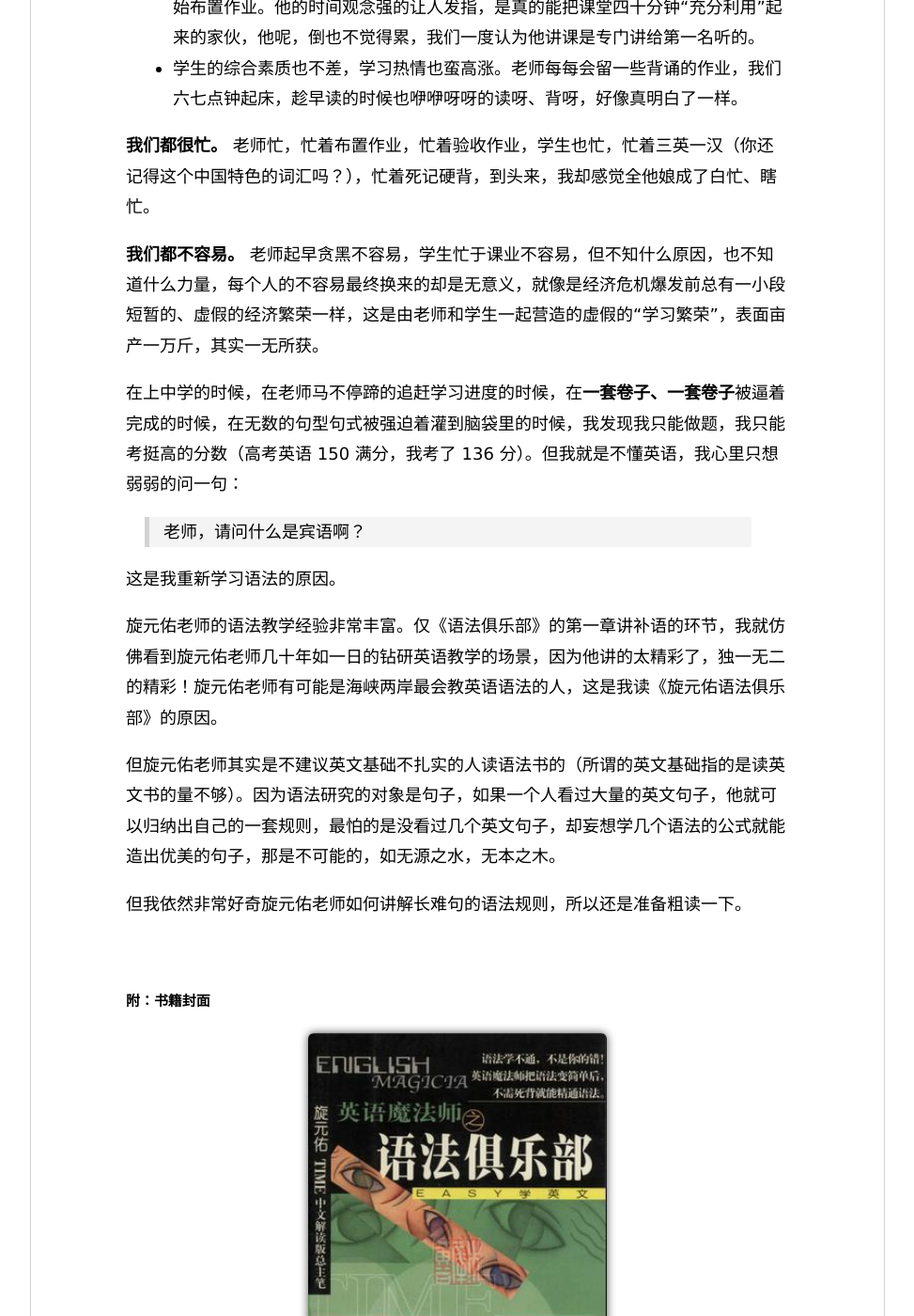
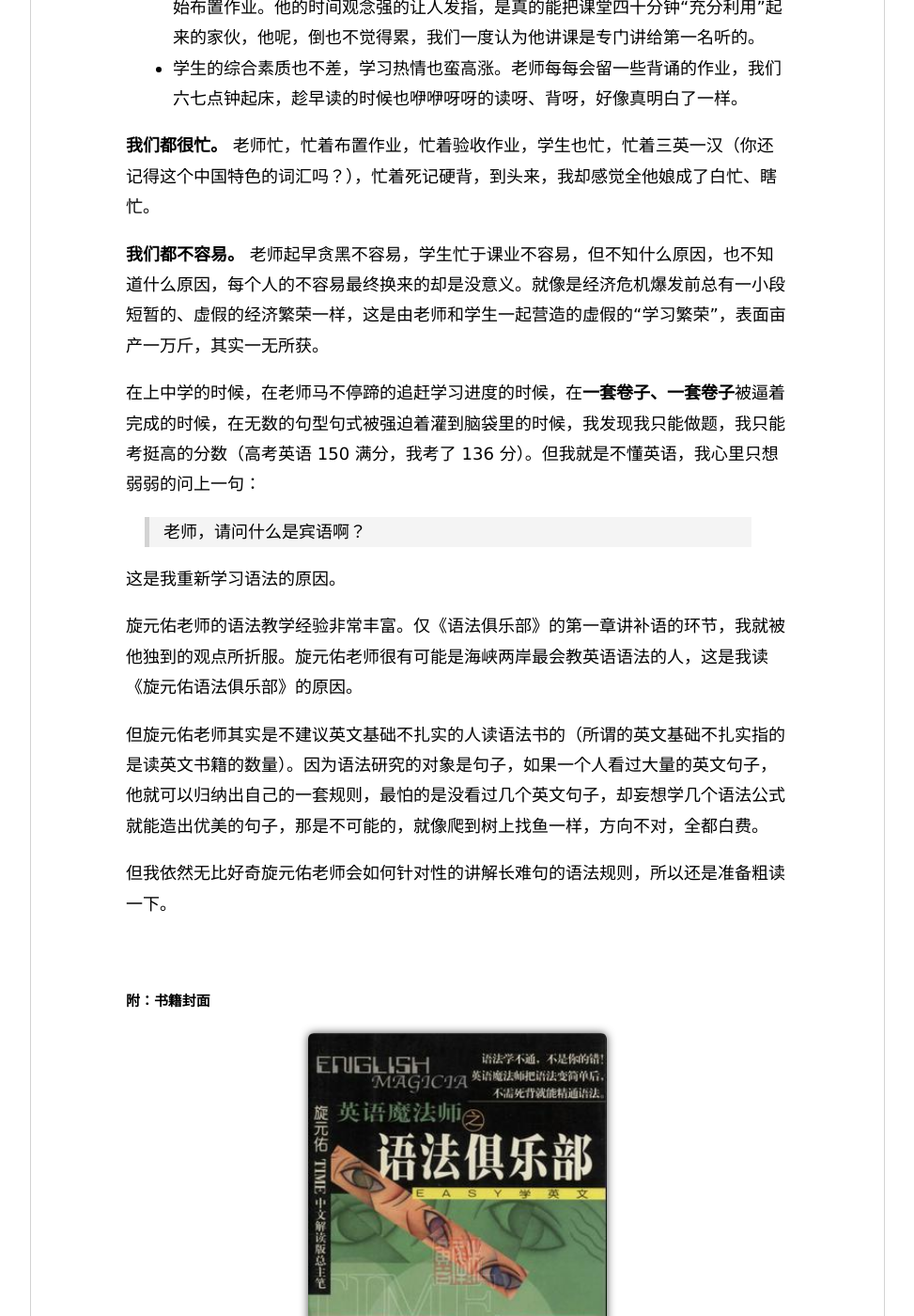
Before and after one commit to Haiyung/haiyung.github.io, a Jekyll site: the page built from _posts/2020-04-25-xuan-yuan-you-english-grammar.md, in a window 1280 px wide and 1400 px high, scrolled down 535 px. Shown: the whole window at 94% size, without its empty margins (153-1126 px from the left). Built offline with Jekyll 4.4.1, drawn with Linux system fonts in a browser that asks for light colours; some of the changed text lies outside the part shown.

Commit message:
update articles

```diff
--- a/_posts/2020-04-25-xuan-yuan-you-english-grammar.md
+++ b/_posts/2020-04-25-xuan-yuan-you-english-grammar.md
@@ -13,7 +13,7 @@
 
 ## 对中学英语教学的评论
 
-我自认为咱不是菜学生，学校也都非常不错，小学就不提了，中学六年，上的都是鼎鼎有名的学校。不过说老实话，即便是中上游如我的学生，初中三年加高中，我的英语基本就是白学。
+我认为自己不是笨蛋，学校也都非常不错。小学就不提了，中学六年，上的都是鼎鼎有名的学校。不过说老实话，即便是中上游如我的学生，初中三年加高中三年共六年的时间，我的英语基本就是白学。
 
 没错，就是白学。
 
@@ -22,19 +22,19 @@
 
 **我们都很忙。** 老师忙，忙着布置作业，忙着验收作业，学生也忙，忙着三英一汉（你还记得这个中国特色的词汇吗？），忙着死记硬背，到头来，我却感觉全他娘成了白忙、瞎忙。
 
-**我们都不容易。** 老师起早贪黑不容易，学生忙于课业不容易，但不知什么原因，也不知道什么力量，每个人的不容易最终换来的却是无意义，就像是经济危机爆发前总有一小段短暂的、虚假的经济繁荣一样，这是由老师和学生一起营造的虚假的“学习繁荣”，表面亩产一万斤，其实一无所获。
+**我们都不容易。** 老师起早贪黑不容易，学生忙于课业不容易，但不知什么原因，也不知道什么原因，每个人的不容易最终换来的却是没意义。就像是经济危机爆发前总有一小段短暂的、虚假的经济繁荣一样，这是由老师和学生一起营造的虚假的“学习繁荣”，表面亩产一万斤，其实一无所获。
 
-在上中学的时候，在老师马不停蹄的追赶学习进度的时候，在**一套卷子、一套卷子**被逼着完成的时候，在无数的句型句式被强迫着灌到脑袋里的时候，我发现我只能做题，我只能考挺高的分数（高考英语 150 满分，我考了 136 分）。但我就是不懂英语，我心里只想弱弱的问一句：
+在上中学的时候，在老师马不停蹄的追赶学习进度的时候，在**一套卷子、一套卷子**被逼着完成的时候，在无数的句型句式被强迫着灌到脑袋里的时候，我发现我只能做题，我只能考挺高的分数（高考英语 150 满分，我考了 136 分）。但我就是不懂英语，我心里只想弱弱的问上一句：
 
 > 老师，请问什么是宾语啊？
 
 这是我重新学习语法的原因。
 
-旋元佑老师的语法教学经验非常丰富。仅《语法俱乐部》的第一章讲补语的环节，我就仿佛看到旋元佑老师几十年如一日的钻研英语教学的场景，因为他讲的太精彩了，独一无二的精彩！旋元佑老师有可能是海峡两岸最会教英语语法的人，这是我读《旋元佑语法俱乐部》的原因。
+旋元佑老师的语法教学经验非常丰富。仅《语法俱乐部》的第一章讲补语的环节，我就被他独到的观点所折服。旋元佑老师很有可能是海峡两岸最会教英语语法的人，这是我读《旋元佑语法俱乐部》的原因。
 
-但旋元佑老师其实是不建议英文基础不扎实的人读语法书的（所谓的英文基础指的是读英文书的量不够）。因为语法研究的对象是句子，如果一个人看过大量的英文句子，他就可以归纳出自己的一套规则，最怕的是没看过几个英文句子，却妄想学几个语法的公式就能造出优美的句子，那是不可能的，如无源之水，无本之木。
+但旋元佑老师其实是不建议英文基础不扎实的人读语法书的（所谓的英文基础不扎实指的是读英文书籍的数量）。因为语法研究的对象是句子，如果一个人看过大量的英文句子，他就可以归纳出自己的一套规则，最怕的是没看过几个英文句子，却妄想学几个语法公式就能造出优美的句子，那是不可能的，就像爬到树上找鱼一样，方向不对，全都白费。
 
-但我依然非常好奇旋元佑老师如何讲解长难句的语法规则，所以还是准备粗读一下。
+但我依然无比好奇旋元佑老师会如何针对性的讲解长难句的语法规则，所以还是准备粗读一下。
 
 
 
```
